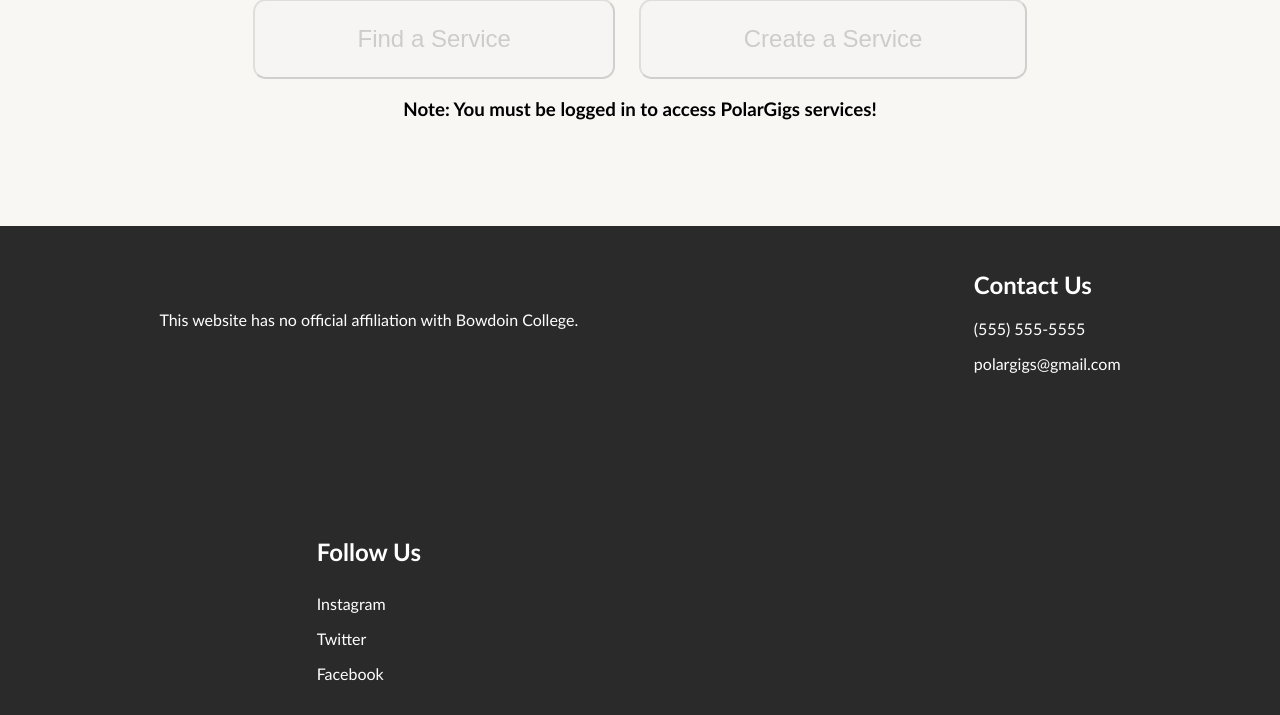
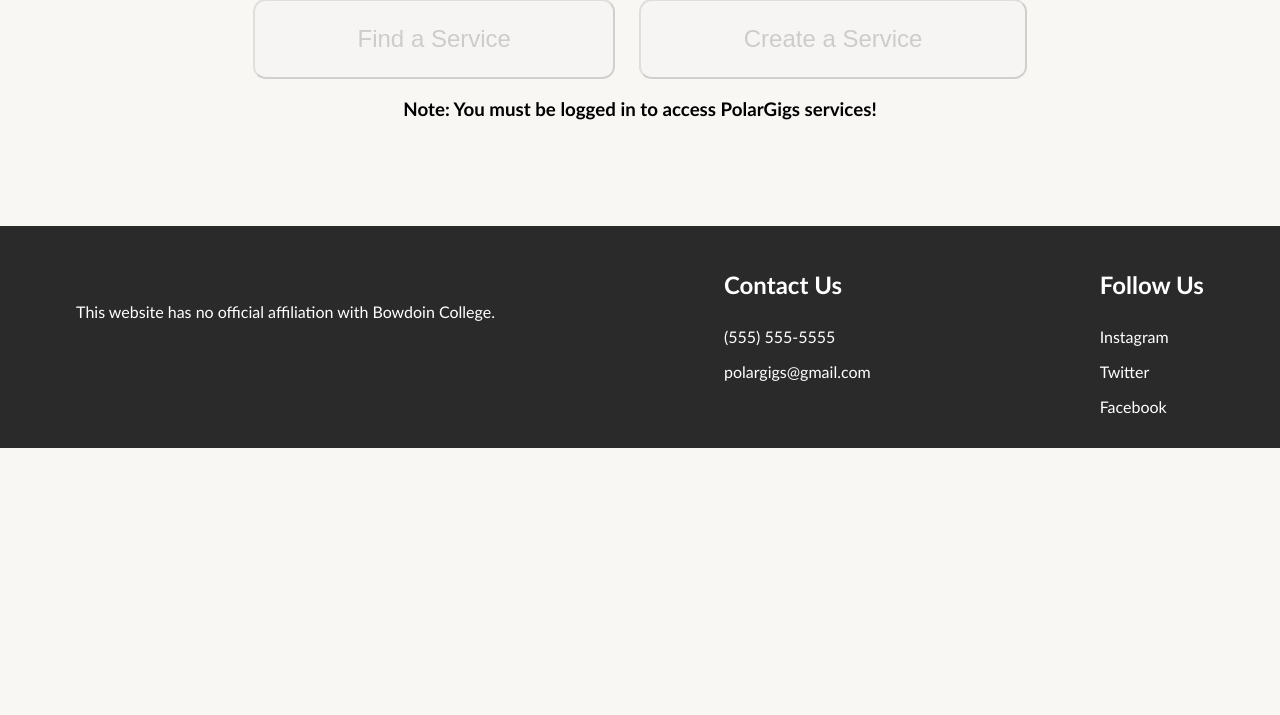
Before and after one commit to jakegaylord4/goodfellas.github.io, a Flask app: page / in a window 1280 px wide. Shown: the part 751-1466 px from the top of the page. After the commit the page ends 1199 px from the top, so only its background shows below. Run offline with Flask 3, Linux system fonts and the light colour scheme.

Commit message:
Footer Style Update

```diff
--- a/backend/static/style.css
+++ b/backend/static/style.css
@@ -58,10 +58,18 @@ body {
 .footer-container {
     display: grid;
     color: white;
-    grid-template-columns: auto auto;
+    grid-template-columns: auto auto auto;
     justify-items: center;
-    align-items: center;
     gap: 10vw;
+}
+
+.footer-info {
+    padding: 10% 0;
+}
+
+#footer-contact p {
+    padding: 1vh 0;
+    margin: 0;
 }
 
 .footer-socials {
```
Also changed, not shown: backend/static/service_style.css (+10 -2 lines).
